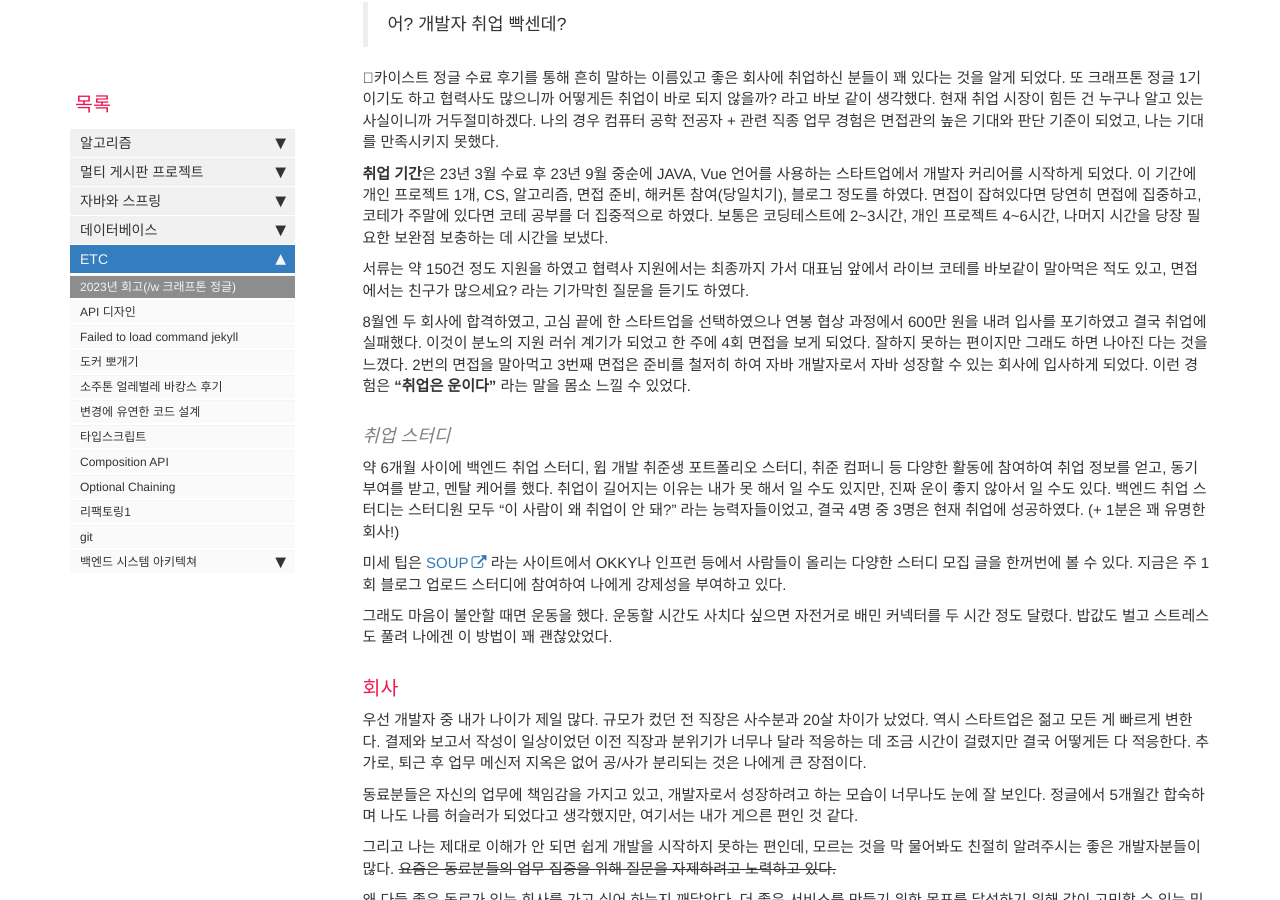
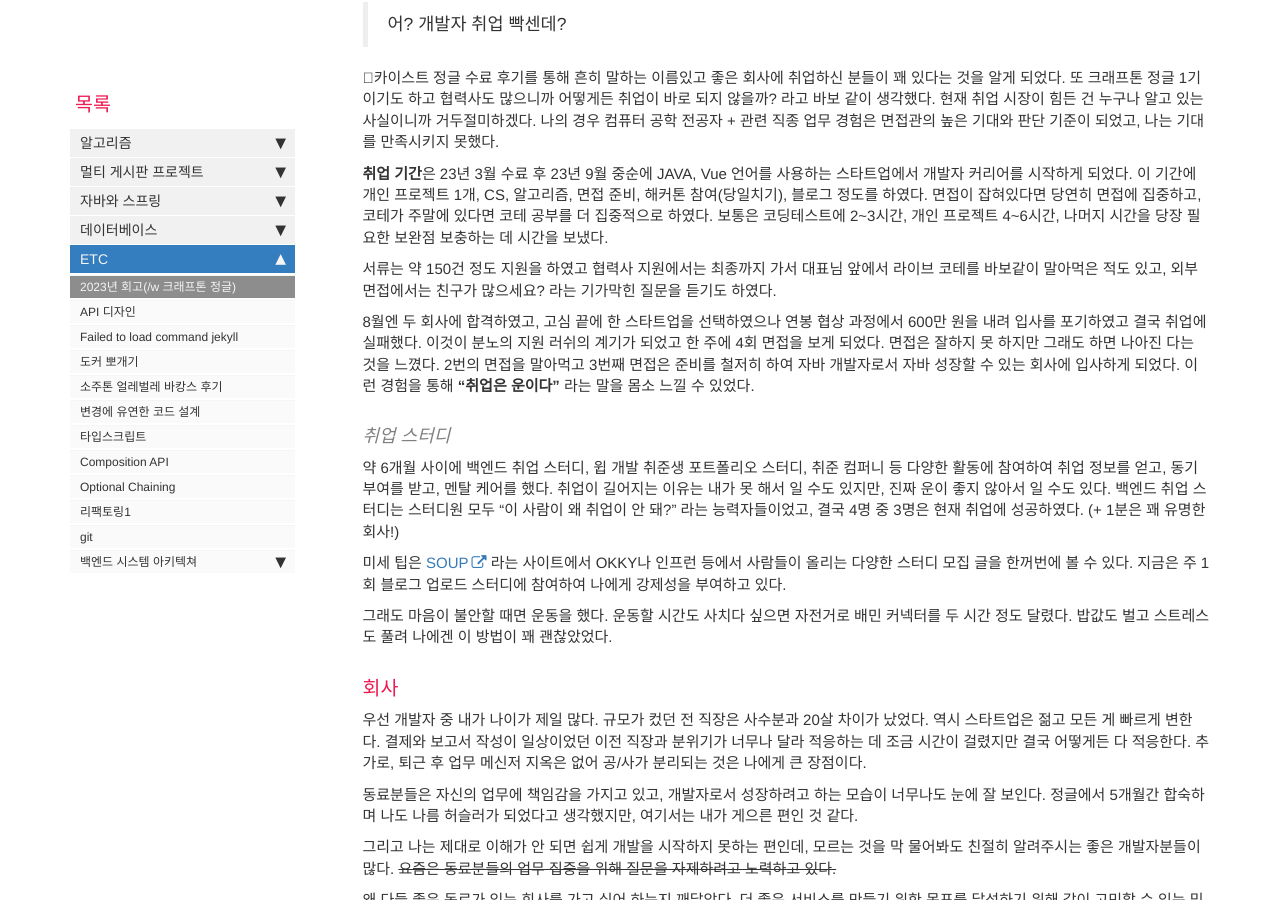
Before and after one commit to JeonJe/JeonJe.github.io, a Jekyll site: the page built from pages/etc/retrospective_of_2023.md, in a window 1280 px wide and 900 px high, scrolled down 1333 px. Built offline with Jekyll 4.4.1, drawn with Linux system fonts in a browser that asks for light colours; comment, search, counter and statistics services are not loaded.

Commit message:
posting  : retrospective of 2023

```diff
--- a/pages/etc/retrospective_of_2023.md
+++ b/pages/etc/retrospective_of_2023.md
@@ -37,9 +37,9 @@
 
 **취업 기간**은 23년 3월 수료 후 23년 9월 중순에 JAVA, Vue 언어를 사용하는 스타트업에서 개발자 커리어를 시작하게 되었다. 이 기간에 개인 프로젝트 1개, CS, 알고리즘, 면접 준비, 해커톤 참여(당일치기), 블로그 정도를 하였다. 면접이 잡혀있다면 당연히 면접에 집중하고, 코테가 주말에 있다면 코테 공부를 더 집중적으로 하였다. 보통은 코딩테스트에 2~3시간, 개인 프로젝트 4~6시간, 나머지 시간을 당장 필요한 보완점 보충하는 데 시간을 보냈다.
 
-서류는 약 150건 정도 지원을 하였고 협력사 지원에서는 최종까지 가서 대표님 앞에서 라이브 코테를 바보같이 말아먹은 적도 있고, 면접에서는 친구가 많으세요? 라는 기가막힌 질문을 듣기도 하였다.
+서류는 약 150건 정도 지원을 하였고 협력사 지원에서는 최종까지 가서 대표님 앞에서 라이브 코테를 바보같이 말아먹은 적도 있고, 외부 면접에서는 친구가 많으세요? 라는 기가막힌 질문을 듣기도 하였다.
 
-8월엔 두 회사에 합격하였고, 고심 끝에 한 스타트업을 선택하였으나 연봉 협상 과정에서 600만 원을 내려 입사를 포기하였고 결국 취업에 실패했다. 이것이 분노의 지원 러쉬 계기가 되었고 한 주에 4회 면접을 보게 되었다. 잘하지 못하는 편이지만 그래도 하면 나아진 다는 것을 느꼈다. 2번의 면접을 말아먹고 3번째 면접은 준비를 철저히 하여 자바 개발자로서 자바 성장할 수 있는 회사에 입사하게 되었다. 이런 경험은 **"취업은 운이다"** 라는 말을 몸소 느낄 수 있었다.
+8월엔 두 회사에 합격하였고, 고심 끝에 한 스타트업을 선택하였으나 연봉 협상 과정에서 600만 원을 내려 입사를 포기하였고 결국 취업에 실패했다. 이것이 분노의 지원 러쉬의 계기가 되었고 한 주에 4회 면접을 보게 되었다. 면접은 잘하지 못 하지만 그래도 하면 나아진 다는 것을 느꼈다. 2번의 면접을 말아먹고 3번째 면접은 준비를 철저히 하여 자바 개발자로서 자바 성장할 수 있는 회사에 입사하게 되었다. 이런 경험을 통해 **"취업은 운이다"** 라는 말을 몸소 느낄 수 있었다.
 
 #### 취업 스터디
 약 6개월 사이에 백엔드 취업 스터디, 윕 개발 취준생 포트폴리오 스터디, 취준 컴퍼니 등 다양한 활동에 참여하여 취업 정보를 얻고, 동기부여를 받고, 멘탈 케어를 했다.
```
